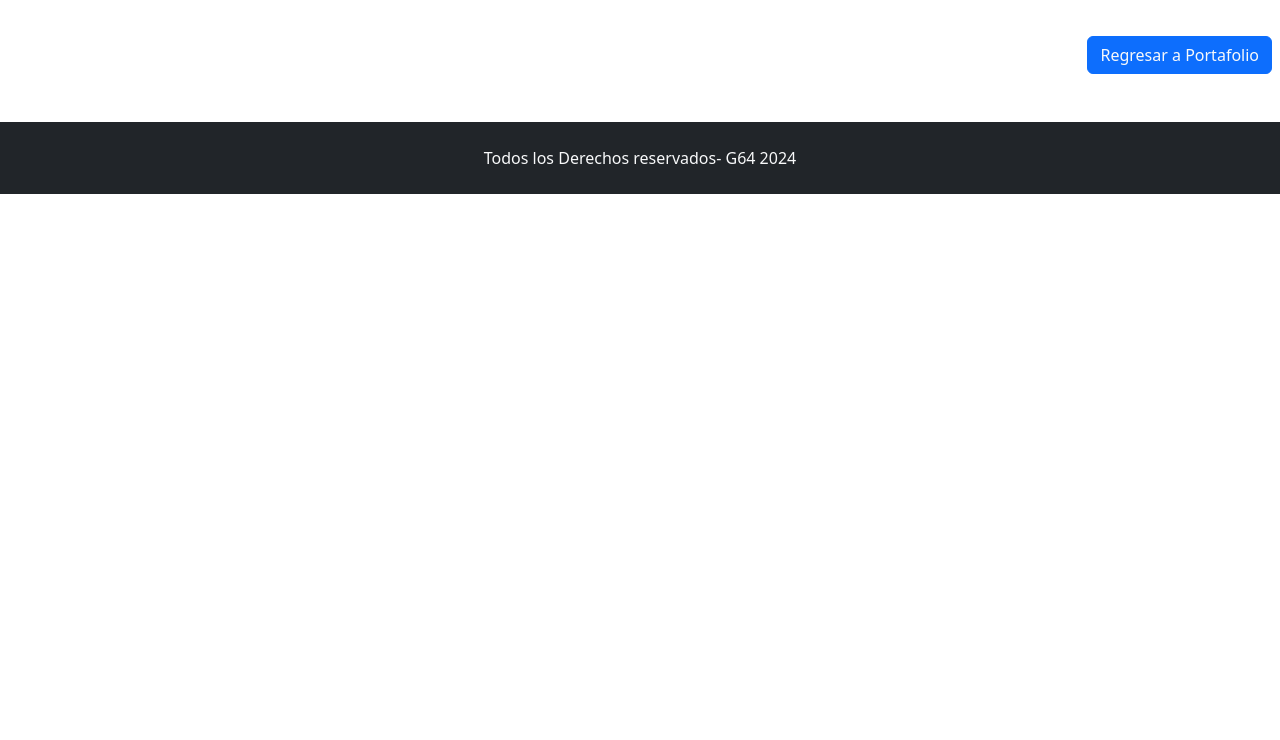
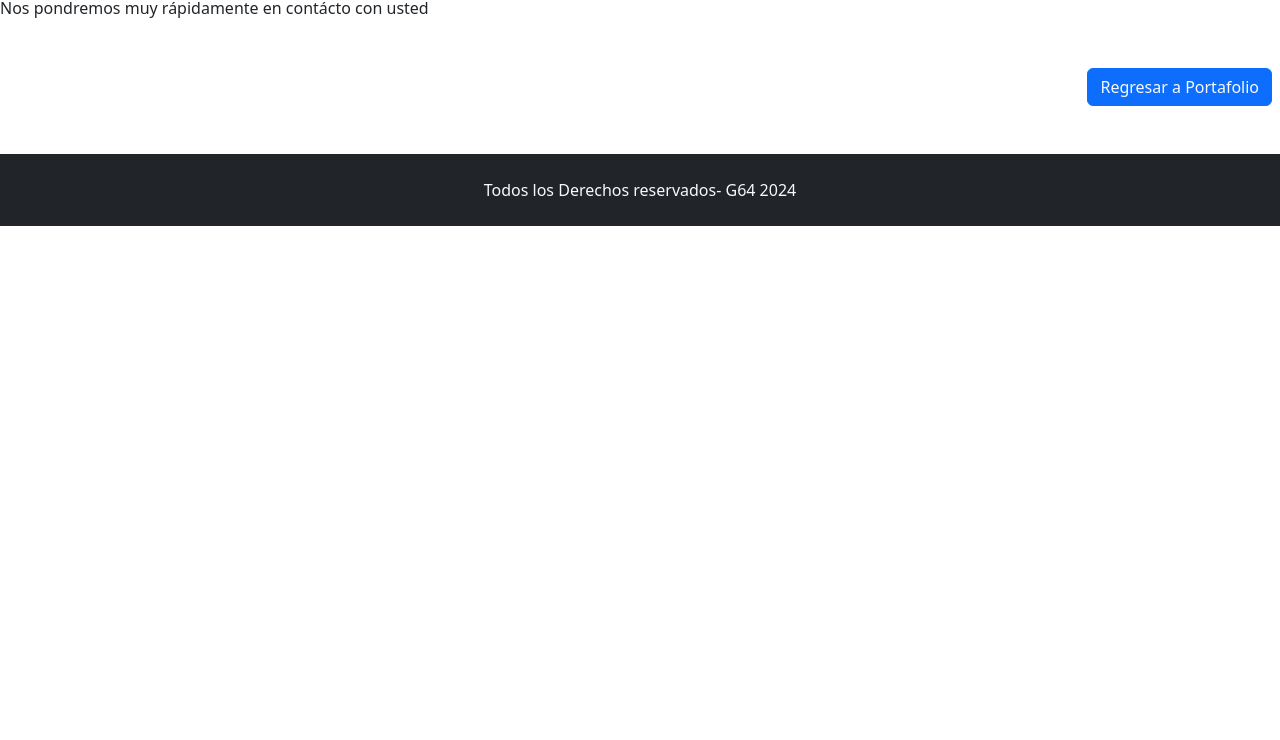
Before and after one commit to rmedinacl/Dreamsroses.github.io-fork2, a plain HTML site: page sendmail.html in a window 1280 px wide. Shown: the part 60-800 px from the top of the page. Drawn offline with nearby package versions, Linux system fonts and the light colour scheme.

Commit message:
creacion de nueva branch, cambios en sendmail.html

```diff
--- a/sendmail.html
+++ b/sendmail.html
@@ -24,6 +24,7 @@
 <body>
 
   <h1>Gracias por contactarnos</h1>
+  <p>Nos pondremos muy rápidamente en contácto con usted</p>
 
   <div class="d-grid gap-2 d-md-flex justify-content-md-end my-5">
     <button class="btn btn-primary me-md-2" type="button">
@@ -36,19 +37,15 @@
 
   <footer class="bg-dark text-center text-light p-4">
     <p class="mb-0">
-    Todos los Derechos reservados- G64 2024  </p>
+      Todos los Derechos reservados- G64 2024 </p>
   </footer>
 
-<script
-  src="https://cdn.jsdelivr.net/npm/@popperjs/core@2.11.8/dist/umd/popper.min.js"
+  <script src="https://cdn.jsdelivr.net/npm/@popperjs/core@2.11.8/dist/umd/popper.min.js"
     integrity="sha384-I7E8VVD/ismYTF4hNIPjVp/Zjvgyol6VFvRkX/vR+Vc4jQkC+hVqc2pM8ODewa9r"
-  crossorigin="anonymous"
-></script>
-<script
-  src="https://cdn.jsdelivr.net/npm/bootstrap@5.3.2/dist/js/bootstrap.min.js"
+    crossorigin="anonymous"></script>
+  <script src="https://cdn.jsdelivr.net/npm/bootstrap@5.3.2/dist/js/bootstrap.min.js"
     integrity="sha384-BBtl+eGJRgqQAUMxJ7pMwbEyER4l1g+O15P+16Ep7Q9Q+zqX6gSbd85u4mG4QzX+"
-  crossorigin="anonymous"
-></script>
+    crossorigin="anonymous"></script>
 
 
 </body>
```
Lines whose indentation alone changed are shown as unchanged.
